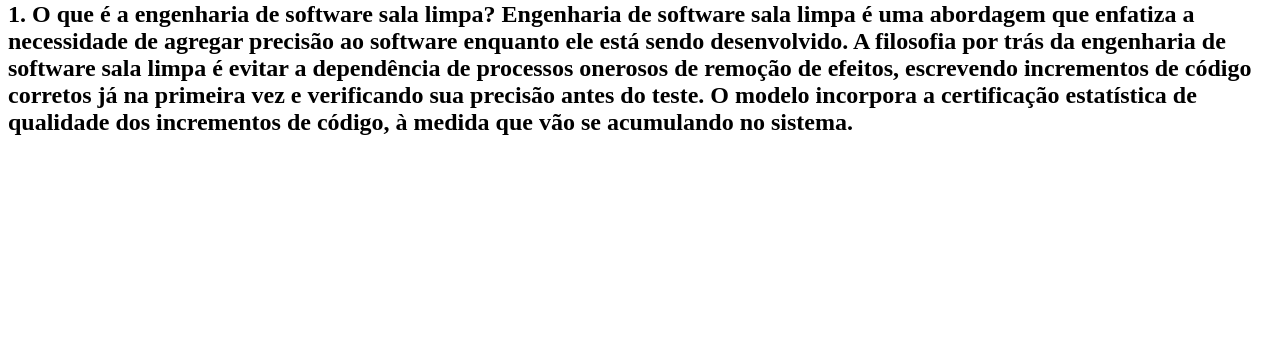
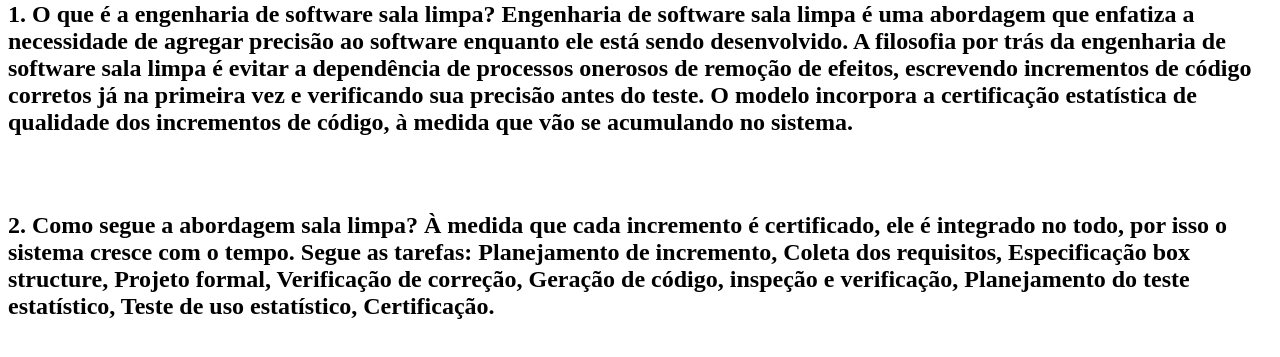
Before and after one commit to abadiapedro/teste-laboratorio, a plain HTML site: page pedro.html in a window 1280 px wide. Shown: the part 79-436 px from the top of the page. Drawn offline with Linux system fonts and the light colour scheme.

Commit message:
Version-02

```diff
--- a/pedro.html
+++ b/pedro.html
@@ -10,5 +10,10 @@
     <h2>1.	O que é a engenharia de software sala limpa?
         Engenharia de software sala limpa é uma abordagem que enfatiza a necessidade de agregar precisão ao software enquanto ele está sendo desenvolvido. A filosofia por trás da engenharia de software sala limpa é evitar a dependência de processos onerosos de remoção de efeitos, escrevendo incrementos de código corretos já na primeira vez e verificando sua precisão antes do teste. O modelo incorpora a certificação estatística de qualidade dos incrementos de código, à medida que vão se acumulando no sistema.
     </h2>
+    <br>
+    <br>
+    <h2>2.	Como segue a abordagem sala limpa?
+        À medida que cada incremento é certificado, ele é integrado no todo, por isso o sistema cresce com o tempo. Segue as tarefas: Planejamento de incremento, Coleta dos requisitos, Especificação box structure, Projeto formal, Verificação de correção, Geração de código, inspeção e verificação, Planejamento do teste estatístico, Teste de uso estatístico, Certificação.
+    </h2>
 </body>
 </html>
```
